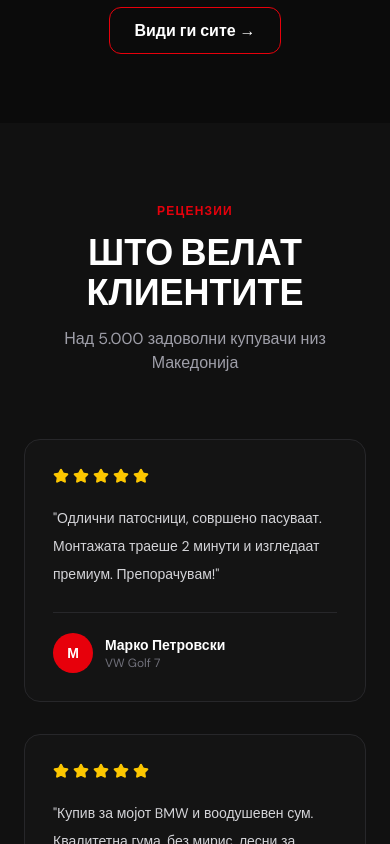
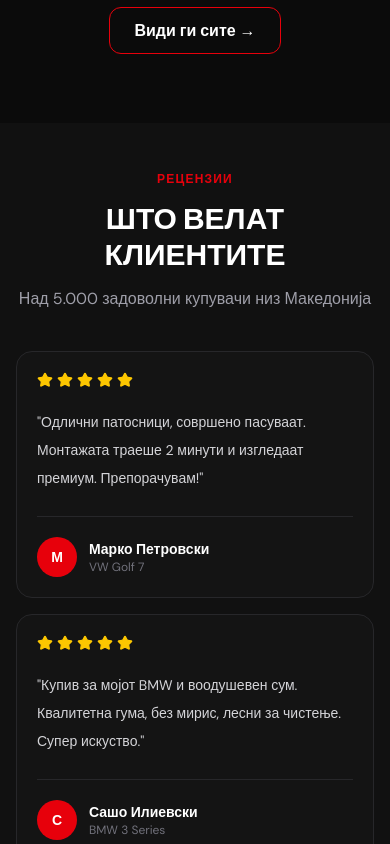
Before and after one commit to ademosky/patosnici-web, a Next.js app: page / in a window 390 px wide. Shown: the part 5760-6604 px from the top of the page. Built offline with nearby package versions, Linux system fonts and the light colour scheme; no server answers; a web font is replaced by a local one.

Commit message:
optimize Reviews for mobile

```diff
--- a/src/app/components/Reviews.tsx
+++ b/src/app/components/Reviews.tsx
@@ -13,16 +13,16 @@ export default function Reviews() {
   ];
 
   return (
-    <section className="bg-[#111111] py-20">
-      <div className="mx-auto max-w-7xl px-6">
+    <section className="bg-[#111111] py-12 sm:py-20">
+      <div className="mx-auto max-w-7xl px-4 sm:px-6">
         <div className="text-center">
           <p className="text-xs font-bold uppercase tracking-widest text-red-600">{t("rev_label")}</p>
-          <h2 className="mt-3 text-4xl font-black uppercase text-white">{t("rev_title")}</h2>
+          <h2 className="mt-3 text-3xl sm:text-4xl font-black uppercase text-white">{t("rev_title")}</h2>
           <p className="mt-4 text-zinc-400">{t("rev_count")}</p>
         </div>
-        <div className="mt-16 grid gap-8 md:grid-cols-3">
+        <div className="mt-10 sm:mt-16 grid gap-4 sm:gap-8 md:grid-cols-3">
           {reviews.map((review) => (
-            <div key={review.name} className="rounded-2xl border border-zinc-800 bg-[#141414] p-7 transition hover:border-zinc-700">
+            <div key={review.name} className="rounded-2xl border border-zinc-800 bg-[#141414] p-5 sm:p-7 transition hover:border-zinc-700">
               <div className="flex gap-1">
                 {Array.from({ length: review.rating }).map((_, i) => (
                   <Star key={i} size={16} className="fill-yellow-400 text-yellow-400" />
```
